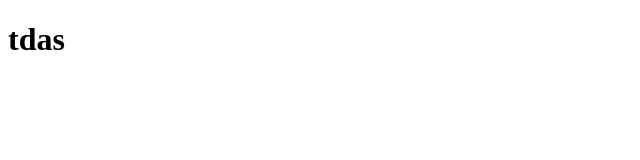
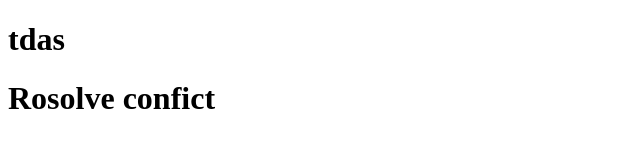
Before and after one commit to tuyenrickchoi/testapp, a plain HTML site: page index.html in a window 1280 px wide. Shown: the whole page, without its empty margins (0-640 px from the left). Drawn offline with Linux system fonts and the light colour scheme.

Commit message:
update commit

```diff
--- a/index.html
+++ b/index.html
@@ -7,5 +7,6 @@
 </head>
 <body>
    <h1>tdas</h1>
+   <h1>Rosolve confict</h1>
 </body>
 </html>
```
